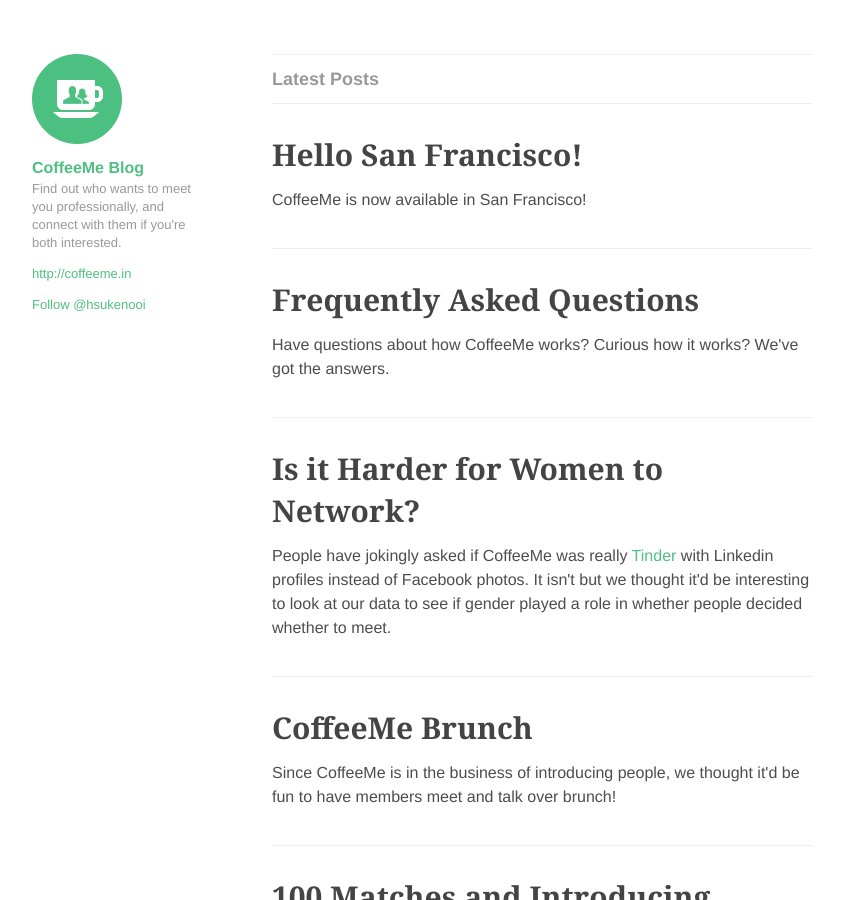
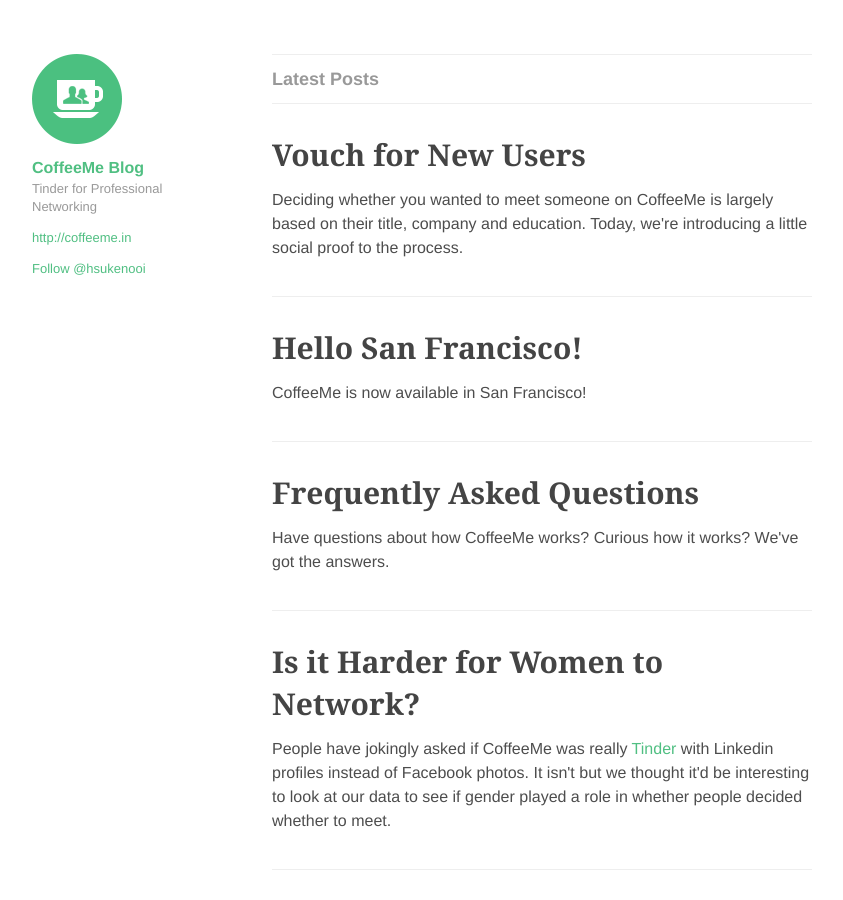
Before and after one commit to hsukenooi/coffeemeblog, a Jekyll site: the page built from index.html, in a window 1280 px wide and 900 px high. Shown: the whole window, without its empty margins (98-941 px from the left). Built offline with Jekyll 4.4.1, drawn with Linux system fonts in a browser that asks for light colours; the list of posts is cut into pages by our own code; comment, search, counter and statistics services are not loaded.

Commit message:
invited by blog post

```diff
--- a/_layouts/default.html
+++ b/_layouts/default.html
@@ -34,7 +34,7 @@
 		<div id="side-bar">
 			<a href="/"><img src="https://raw.github.com/hsukenooi/coffeemeblog/gh-pages/images/coffeeme-logo-blog.png"></a>
 			<p id="name"><a href="/" class="no-underline">CoffeeMe Blog</a></p>
-			<p id="description">Find out who wants to meet you professionally, and connect with them if you're both interested.</p>
+			<p id="description">Tinder for Professional Networking</p>
 			<p id="position"><a href="http://coffeeme.in/?utm_source=content&utm_medium=blog&utm_campaign=side-bar">http://coffeeme.in</a></p>
 			<p id="contact">
 				<a href="https://twitter.com/coffeemein" class="twitter-follow-button" data-show-count="false" data-size="large">Follow @hsukenooi</a>
--- /dev/null
+++ b/_posts/2013-11-04-invited-by.textile
@@ -0,0 +1,39 @@
+---
+layout: post
+title: "Vouch for New Users"
+excerpt: Deciding whether you wanted to meet someone on CoffeeMe is largely based on their title, company and education. Today, we're introducing a little social proof to the process.
+---
+
+h1. <a href="{{ page.url }}">{{ page.title }}</a>
+
+<p class="subheadline">Introducing Social Proof to CoffeeMe</p>
+
+Deciding whether you wanted to meet someone on CoffeeMe is largely based on their title, company and education. Today, we're adding a little social proof to the process.
+
+*Here's how it works:*
+
+<ol>
+  <li>Send your personalized link to anyone you think would be a great addition to CoffeeMe</li>
+  <li>People who sign-up through a personalized link will get priority access since they've already been vetted by someone in the community</li>
+  <li>If someone you've invited is accepted, your name will appear in their profile next to "Invited by"</li>
+</ol>
+
+It's the online version of something that happens in real life. You're thinking about whether to meet someone, someone you know already knows them, they tell you whether you should meet them.
+
+Here's what the invited by looks like and where you get your personalized link:
+
+<img src="https://s3.amazonaws.com/coffeeme/invited-by.png" width="540">
+
+Here's where the personalized link leads except with your name and picture:
+
+<img src="https://s3.amazonaws.com/coffeeme/personalized-landing.png" width="540">
+
+*Priority access for new members.* We're firm believers the best source of new members are from our existing members. We'll keep track of whether an applicant was invited by a current member and boost their priority.
+
+*What does this mean if you're a member?* If you know someone that'd be a great addition, invite them with your personalized link! I'll send out a list of members with the largest and most desirable contingents on CoffeeMe.
+
+*What does this mean if you're not a member?* We'll always accept people that signed-up through the homepage. It'll just be a little faster if you go through someone who's already a member. Ask around you probably know someone.
+
+*Questions?* Email me: hsukenooi on gmail.
+
+{% include share.html %}
```
